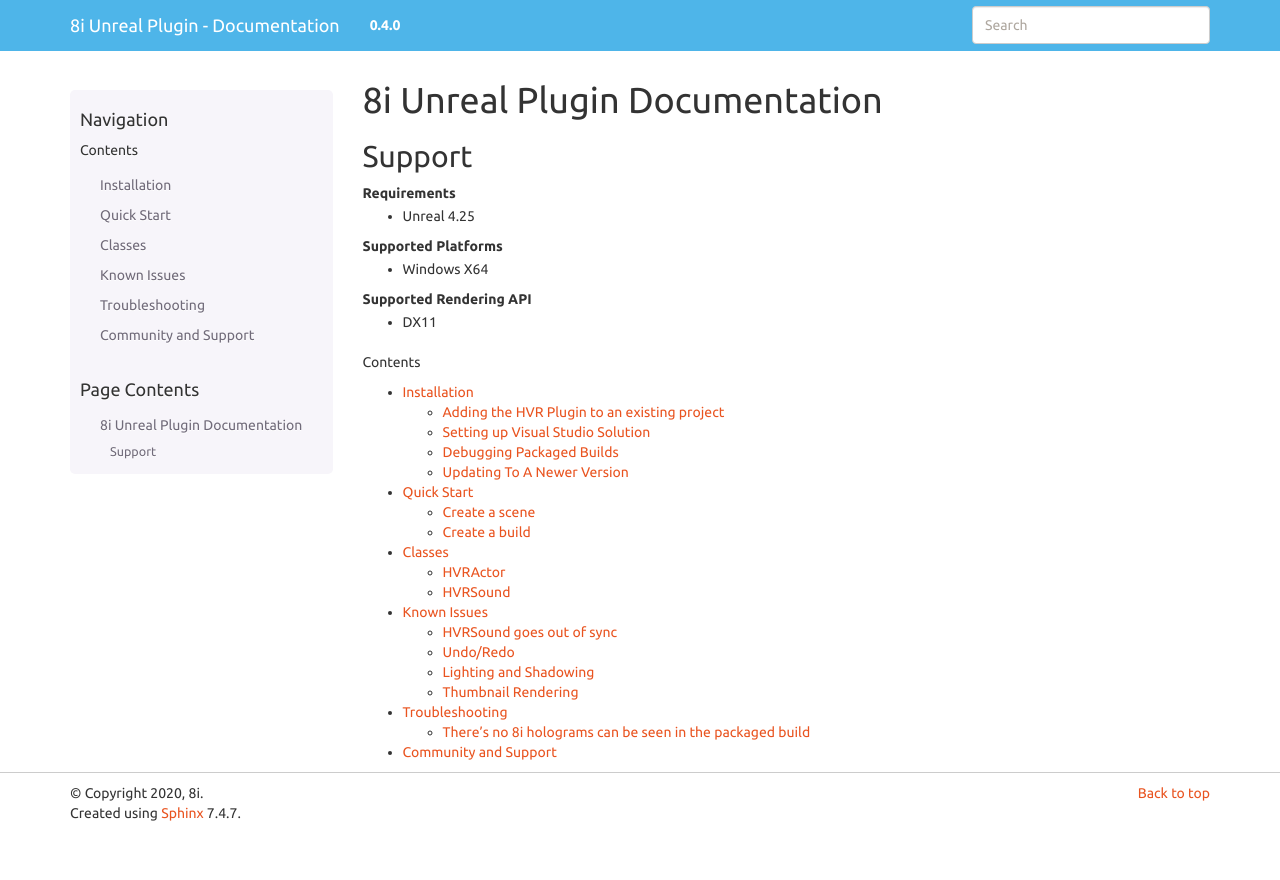
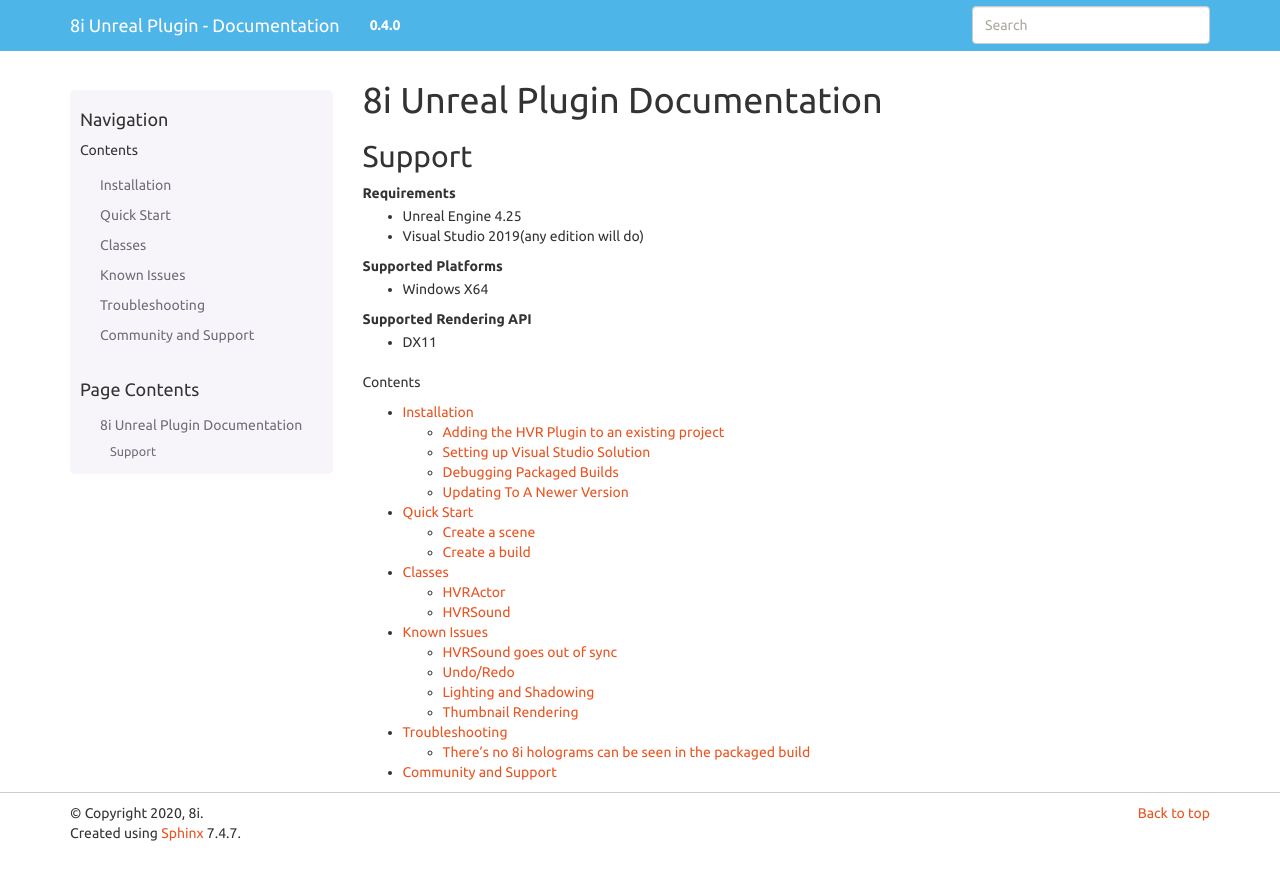
Before and after one commit to 8i/UnrealPlugin_Documentation_RTD, a Sphinx documentation site: the page built from docs/source/index.rst, in a window 1280 px wide. Shown: the top 880 px of the page. Built offline with Sphinx 7.4.7, drawn with Linux system fonts in a browser that asks for light colours; pages that are not in the unit, such as notebooks, are missing from menus.

Commit message:
Add Visual Studio 2019 as an requirement

```diff
--- a/docs/source/index.rst
+++ b/docs/source/index.rst
@@ -6,7 +6,8 @@
 ------------------------------------------------------------
 
 **Requirements**
-    - Unreal 4.25
+    - Unreal Engine 4.25
+    - Visual Studio 2019(any edition will do)
 
 **Supported Platforms**
     - Windows X64
```
